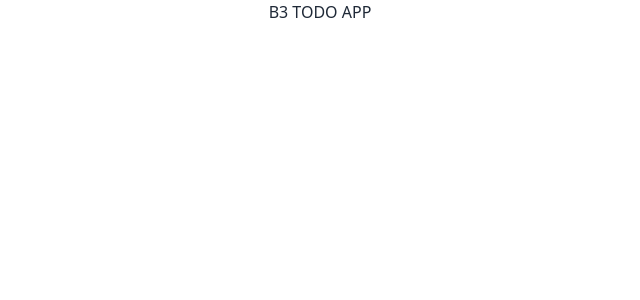
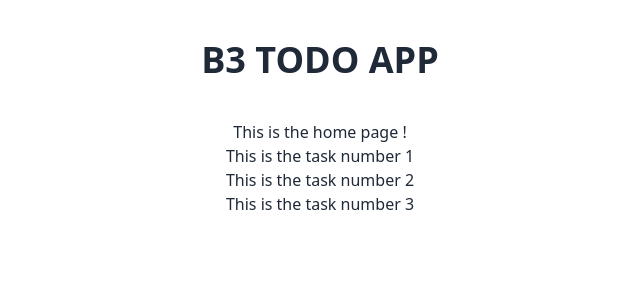
Before and after one commit to GWartelle/b3-todo-2024, a Vue app in the folder client/: page / in a window 1280 px wide. Shown: the top 300 px of the page, without its empty margins (320-960 px from the left). Built offline with nearby package versions, Linux system fonts and the light colour scheme.

Commit message:
First setup for the task manager branch

```diff
--- a/client/src/App.vue
+++ b/client/src/App.vue
@@ -1,5 +1,8 @@
-<script setup></script>
+<script setup>
+import HomeView from "./views/HomeView.vue";
+</script>
 
 <template>
-  <h1 class="text-center">B3 TODO APP</h1>
+  <h1 class="text-center font-bold text-4xl p-10">B3 TODO APP</h1>
+  <HomeView />
 </template>
--- /dev/null
+++ b/client/src/components/Task.vue
@@ -0,0 +1,9 @@
+<script setup>
+defineProps({
+  index: Number,
+});
+</script>
+
+<template>
+  <div>This is the task number {{ index }}</div>
+</template>
--- /dev/null
+++ b/client/src/components/Tasks.vue
@@ -0,0 +1,9 @@
+<script setup>
+import Task from "./Task.vue";
+
+const list = [1, 2, 3];
+</script>
+
+<template>
+  <Task v-for="i in list" :index="i" class="text-center" />
+</template>
--- /dev/null
+++ b/client/src/views/HomeView.vue
@@ -0,0 +1,8 @@
+<script setup>
+import Tasks from "../components/Tasks.vue";
+</script>
+
+<template>
+  <h1 class="text-center">This is the home page !</h1>
+  <Tasks />
+</template>
```
